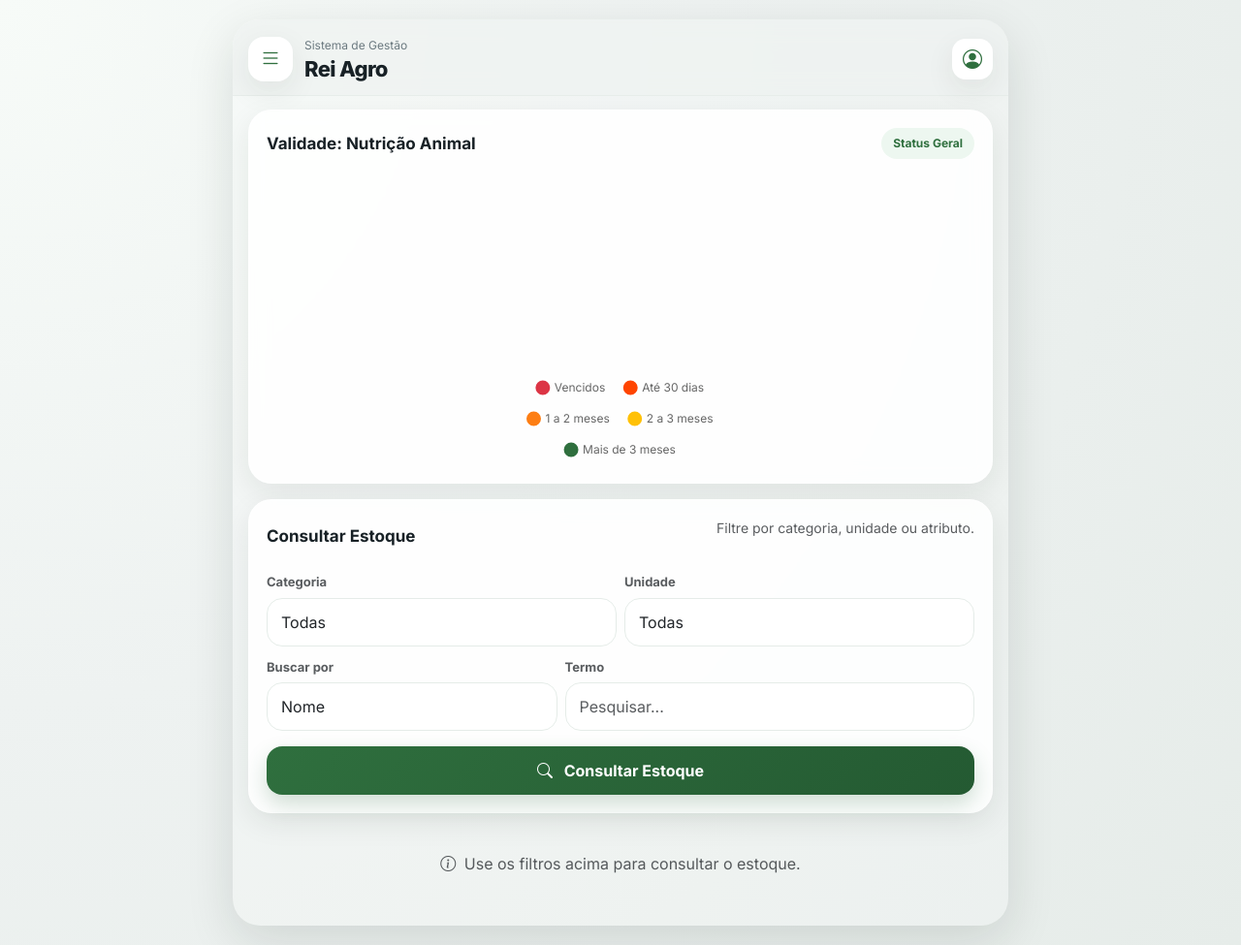
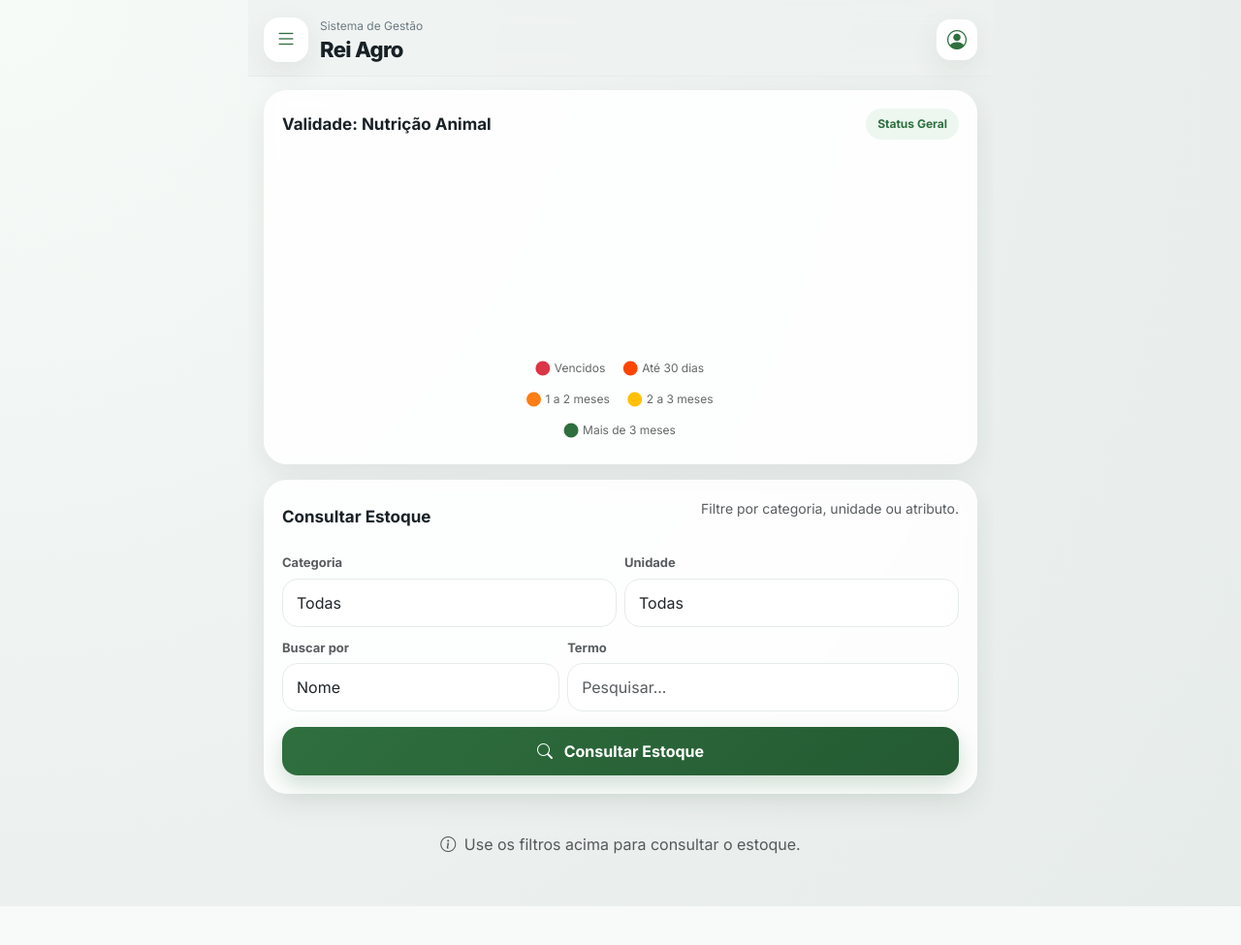
Before and after one commit to Na4ttan/SistemaDeGest-o-ReiAgro, a Django app: page /consulta/ in a window 1280 px wide. Shown: the whole page at 97% size. After the commit the page ends 935 px from the top, so only its background shows below. Run offline with Django 5.2, Linux system fonts and the light colour scheme; data that the repository does not hold is empty.

Commit message:
Melhorei a consulta no estoque e deixei as páginas mais responsivas

```diff
--- a/core/static/css/style.css
+++ b/core/static/css/style.css
@@ -267,14 +267,16 @@ textarea.form-control {
 }
 
 .status {
-  padding: 8px 12px;
-  border-radius: 999px;
-  font-size: 12px;
-  font-weight: 800;
-  white-space: nowrap;
-  display: inline-block;
+    padding: 6px 10px;
+    border-radius: 999px;
+    font-size: 11px;
+    font-weight: 800;
+    display: inline-block;
+    max-width: 100%; /* Garante que não ultrapasse o limite da célula */
+    word-break: break-word;
+    white-space: normal !important; /* Força a quebra de linha interna se necessário */
+    text-align: center;
 }
-
 .status.ok {
   background: #edf7f0;
   color: #1f7a35;
@@ -361,14 +363,35 @@ textarea.form-control {
 
 @media (min-width: 768px) {
   body {
-    padding: 20px 0;
+    padding: 0px 0;
   }
 
-  .mobile-app {
-    border-radius: 28px;
-    overflow: hidden;
-    box-shadow: 0 16px 50px rgba(20, 33, 26, 0.12);
-    min-height: calc(100vh - 40px);
-    background: rgba(255, 255, 255, 0.18);
-  }
+  /* No seu arquivo style.css */
+
+.mobile-app {
+    min-height: 100vh;
+    min-width: 320px !important;
+    width: 100% !important; /* Deixe ocupar 100% do espaço disponível */
+    max-width: 768px !important; /* Mas trava no limite de 60% da HD */
+    margin: 0 auto !important;
+    background: transparent;
+    position: relative;
+    overflow-x: hidden !important; /* Impede a rolagem lateral do app todo */
 }
+
+/* Ajuste na tabela para não forçar largura fixa */
+.table-responsive {
+    overflow-x: hidden !important; /* Remove a rolagem lateral da tabela */
+    width: 100% !important;
+}
+
+.table {
+    width: 100% !important;
+    table-layout: fixed; /* Força a tabela a respeitar a largura da tela */
+    word-wrap: break-word; /* Faz o texto quebrar linha se for muito grande */
+}
+
+.table td {
+    white-space: normal !important; /* Permite a quebra de linha no texto */
+    vertical-align: top;
+}
```
